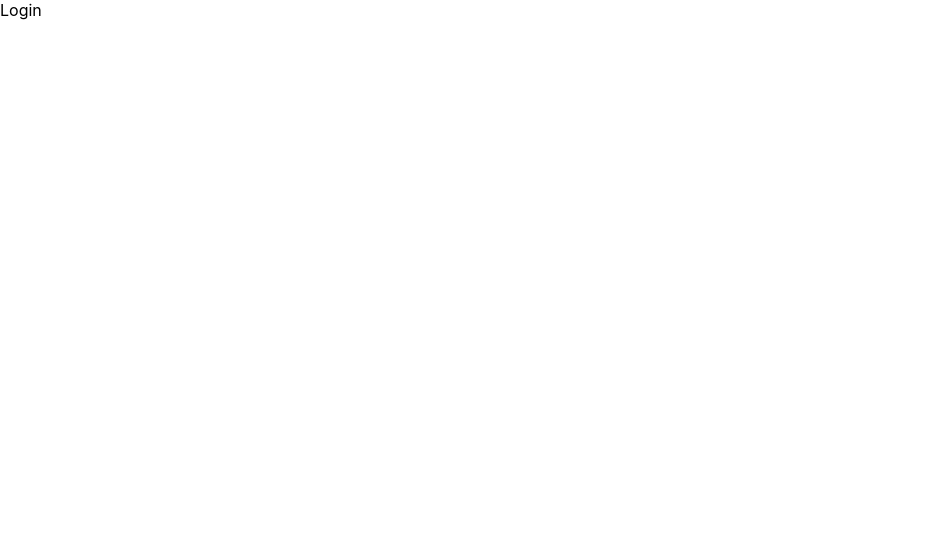
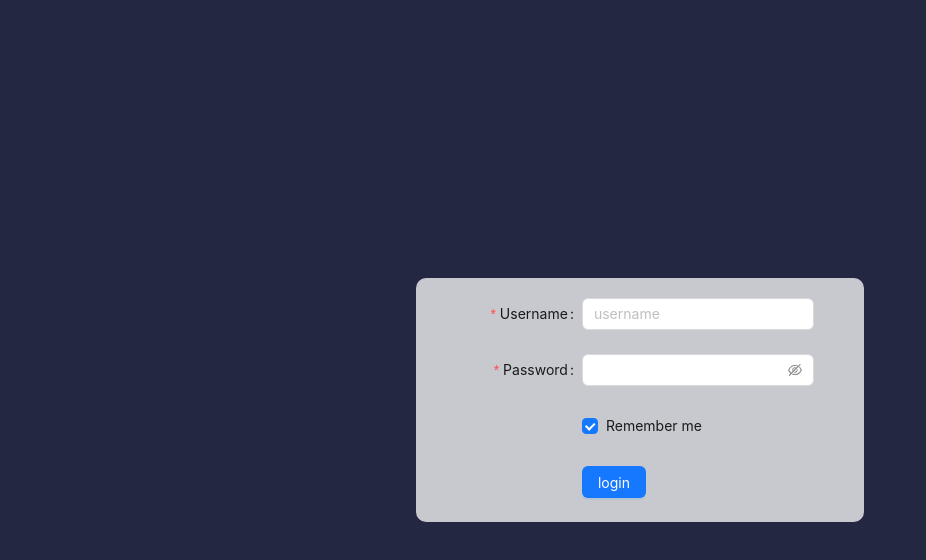
Before and after one commit to ZengYinx/react_admin_wendy, a React (Create React App) app: page /#/login in a window 1280 px wide. Shown: the top 560 px of the page, without its empty margins (0-926 px from the left). Built offline with nearby package versions, Linux system fonts and the light colour scheme.

Commit message:
feat: 增加login

```diff
--- a/package.json
+++ b/package.json
@@ -11,6 +11,7 @@
     "http-proxy-middleware": "^2.0.6",
     "react": "^18.2.0",
     "react-dom": "^18.2.0",
+    "react-particles-js": "^3.6.0",
     "react-router-dom": "^6.4.3",
     "react-scripts": "5.0.1",
     "sass": "^1.56.1",
--- a/src/components/sandbox/SideMenu.js
+++ b/src/components/sandbox/SideMenu.js
@@ -9,6 +9,9 @@ import axios from 'axios';
 
 const { Sider } = Layout;
 export default function  SideMenu(props) {
+  const { role: {rights}} = JSON.parse(localStorage.getItem('token'));
+  console.log(rights,'rights')
+
   const [list, setList] = useState([]);
   // 根据地址 - 展开menu的显示
   const selectKey = useLocation().pathname;
@@ -46,7 +49,7 @@ export default function  SideMenu(props) {
         itemObj.children = filterList(item.children);
       }
       // 判断是否打开权限
-      if(item.pagepermisson) {
+      if(item.pagepermisson && rights.includes(item.key)) {
         return itemObj;
       }
       return null;
--- a/src/components/sandbox/TopHeader.js
+++ b/src/components/sandbox/TopHeader.js
@@ -5,26 +5,33 @@ import {
   MenuUnfoldOutlined,
   UserOutlined
 } from '@ant-design/icons';
-const items = [
-  { label: '菜单项一', key: 'item-1' }, // 菜单项务必填写 key
-  { label: (
-    <a target="_blank" rel="noopener noreferrer" href="https://www.aliyun.com">
-      2nd menu item
-    </a>
-  ) , key: 'item-2' },
-  { type: 'divider' },
-  { label: '3rd menu item（disabled）', key: '3', danger: true},
-];
+import { useNavigate } from 'react-router-dom';
 const { Header } = Layout;
 export default function TopHead(props) {
+  const { username, role: {roleName}} = JSON.parse(localStorage.getItem('token'));
+  const navigate = useNavigate();
+  const items = [
+    { label: roleName, key: '0' }, // 菜单项务必填写 key
+    { type: 'divider' },
+    { label: '退出登录', key: 'exit', danger: true},
+  ];
+  const onClick = ({ key }) => {
+    console.log(key)
+    if (key === 'exit') {
+      localStorage.removeItem('token');
+      navigate('/login');
+    }
+  };
   return (
     <Header className="site-layout-background site__header" style={{ paddingLeft: '16px', background: '#fff' }}>
       {
         props.collapsed ? <MenuUnfoldOutlined onClick={props.changeCollapsed} /> : <MenuFoldOutlined onClick={props.changeCollapsed} />
       }
-      <div className='login__box'>
-        <span>欢迎回来</span>
-        <Dropdown menu={{ items }}>
+      <div className='login__ava'>
+        <span>欢迎{username}回来</span>
+        <Dropdown
+          menu={{ items, onClick }}
+        >
           <Avatar size={36} icon={<UserOutlined />} />
         </Dropdown>
       </div>
--- /dev/null
+++ b/src/css/login.scss
@@ -0,0 +1,15 @@
+.login__box {
+    background-color: rgb(35, 39, 65);
+    height: 100vh;
+    width: 100vw;
+    overflow: hidden;
+    display: flex;
+    justify-content: center;
+    align-items: center;
+    .ant-form {
+        background: rgba(255, 255, 255, .75);
+        padding: 20px 50px 0;
+        border-radius: 10px;
+    }
+
+}
--- a/src/views/login/Login.js
+++ b/src/views/login/Login.js
@@ -1,7 +1,67 @@
-import React from 'react'
+import { Button, Checkbox, Form, Input, message } from 'antd';
+import axios from 'axios';
+import React from 'react';
+import { useNavigate } from 'react-router-dom';
+
+import '../../css/login.scss'
 
 export default function Login() {
+  const navigate = useNavigate();
+  const onFinish = (values: any) => {
+    console.log('Success:', values);
+    axios.get(`http://localhost:8000/users?username=${values.username}&password=${values.password}&roleState=true&_expand=role`).then((res) => {
+      console.log(res.data);
+      if(res.data.length === 0) {
+        message.error('用户名或密码不匹配')
+      } else {
+        localStorage.setItem('token', JSON.stringify(res.data[0]));
+        navigate('/')
+
+      }
+    })
+  };
+
+  const onFinishFailed = (errorInfo: any) => {
+    console.log('Failed:', errorInfo);
+  };
   return (
-    <div>Login</div>
+    <div className='login__box'>
+      {/* <Particles  /> */}
+      <Form
+        name="basic"
+        labelCol={{ span: 8 }}
+        wrapperCol={{ span: 16 }}
+        initialValues={{ remember: true }}
+        onFinish={onFinish}
+        onFinishFailed={onFinishFailed}
+        autoComplete="off"
+      >
+        <Form.Item
+          label="Username"
+          name="username"
+          rules={[{ required: true, message: 'Please input your username!' }]}
+        >
+          <Input placeholder='username'/>
+        </Form.Item>
+
+        <Form.Item
+          label="Password"
+          name="password"
+          rules={[{ required: true, message: 'Please input your password!' }]}
+        >
+          <Input.Password />
+        </Form.Item>
+
+        <Form.Item name="remember" valuePropName="checked" wrapperCol={{ offset: 8, span: 16 }}>
+          <Checkbox>Remember me</Checkbox>
+        </Form.Item>
+
+        <Form.Item wrapperCol={{ offset: 8, span: 16 }}>
+          <Button type="primary" htmlType="submit">
+            login
+          </Button>
+        </Form.Item>
+      </Form>
+    </div>
   )
 }
```
Also changed, not shown: code/.db.json, 2 other files (tests, documents, lock files or other folders).
